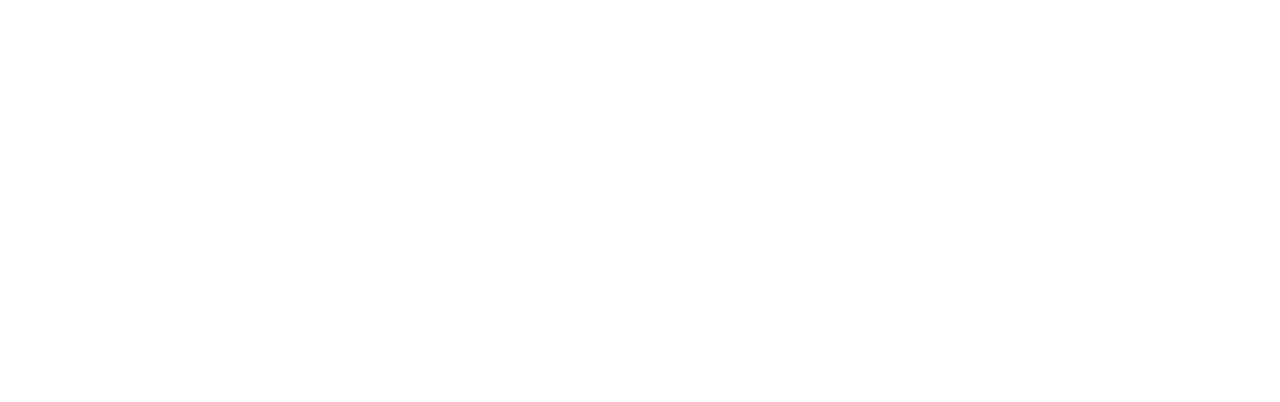
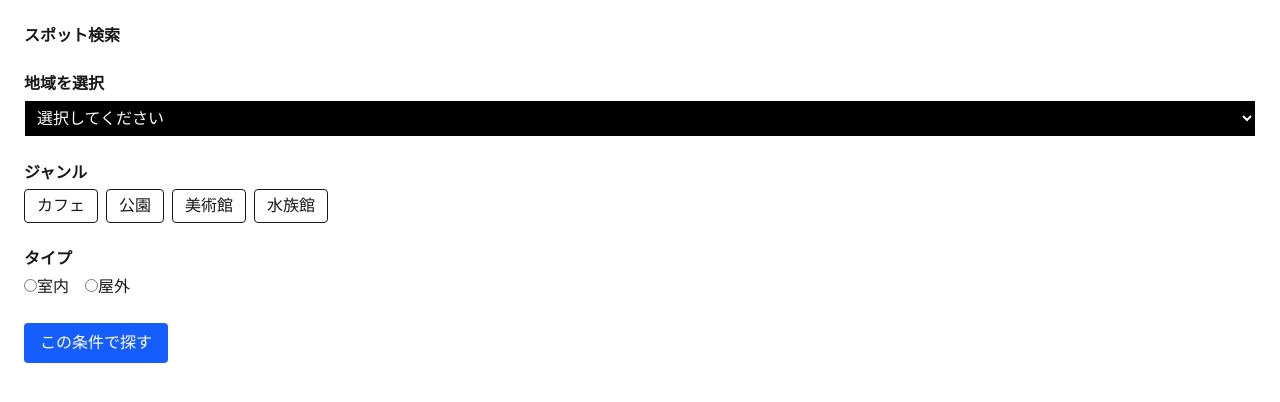
Before and after one commit to Jo042/my-spot-app, a Next.js app: page / in a window 1280 px wide. Shown: the top 402 px of the page. Built offline with nearby package versions, Linux system fonts and the light colour scheme.

Commit message:
トップページの仮UIを実装

```diff
--- a/src/app/page.tsx
+++ b/src/app/page.tsx
@@ -1,7 +1,89 @@
-import Image from "next/image";
+"use client"
 
-export default function Home() {
+import { useState } from "react";
+
+export default function HomePage() {
+  const [area, setArea] = useState('');
+  const [genre, setGenre] = useState<string[]>([]);
+  const [placeType, setPlaceType] = useState<'indoor' | 'outdoor' | ''>('');
+
+  const genres = ['カフェ', '公園', '美術館', '水族館'];
+
   return (
-    <div></div>
+    <main className="p-6 max-w-x1 mx-auto space-y-6">
+      <h1 className="text-2x1 font-bold">スポット検索</h1>
+      {/* 地域選択 */}
+      <div>
+        <label className="block font-semibold mb-1">地域を選択</label>
+        <select
+          className="w-full border rouded p-2  bg-black text-white"
+          value={area}
+          onChange={(e) => setArea(e.target.value)}
+        >
+          <option value="">選択してください</option>
+          <option value="shinjuku">新宿</option>
+          <option value="ikebukuro">池袋</option>
+          <option value="yokohama">横浜</option>
+          </select>
+      </div>
+
+      {/* ジャンル選択 */}
+      <div>
+        <label className="block font-semibold mb-1">ジャンル</label>
+        <div className="flex flex-wrap gap-2">
+          {genres.map((g) => (
+            <button
+              key={g}
+              type="button"
+              className={`border rounded px-3 py-1 ${
+                genre.includes(g) ? 'bg-blue-500 text-white' : ''
+              }`}
+              onClick={() =>
+                setGenre((prev) =>
+                  prev.includes(g) ? prev.filter((x) => x !== g) : [...prev, g]
+                )
+              }
+            >
+              {g}
+            </button>
+            ))}
+        </div>
+      </div>
+
+      {/* 室内/屋外 */}
+      <div>
+        <label className="block font-semibold mb-1">タイプ</label>
+        <div className="flex gap-4">
+          <label>
+            <input
+              type="radio"
+              name="placeType"
+              value="indoor"
+              checked={placeType === 'indoor'}
+              onChange={() => setPlaceType('indoor')}
+            />
+            室内
+          </label>
+          <label>
+            <input
+              type="radio"
+              name="placeType"
+              value="outdoor"
+              checked={placeType === 'outdoor'}
+              onChange={() => setPlaceType('outdoor')}
+            />
+            屋外
+          </label>
+        </div>
+      </div>
+
+      {/* 検索ボタン */}
+      <button
+        className="bg-blue-600 text-white px-4 py-2 rounded"
+        onClick={() => alert('まだ検索機能はありません')}
+      >
+        この条件で探す
+      </button>
+    </main>
   );
 }
```
